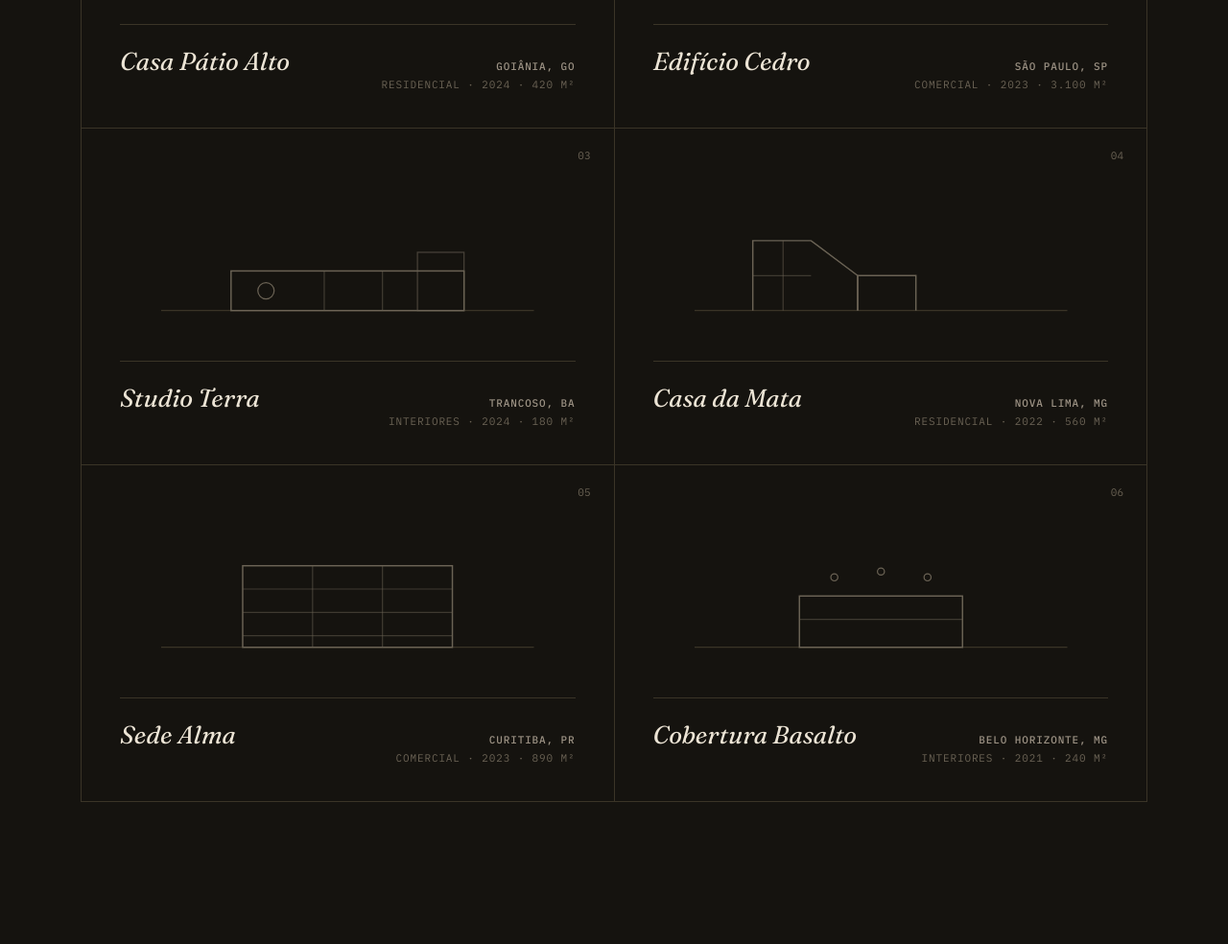
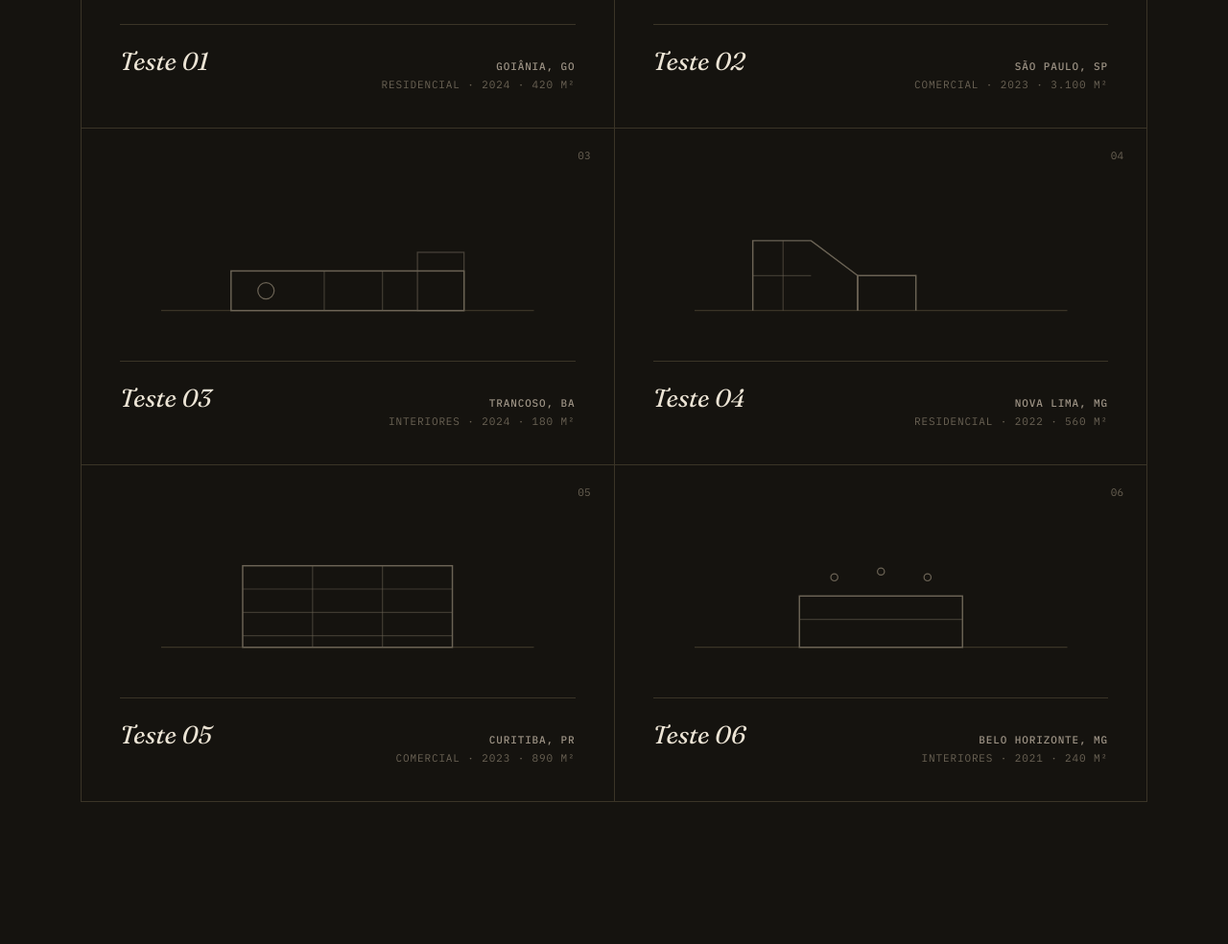
Before and after one commit to LookMyWombo/jc-arquitetura, a plain HTML site: page index.html in a window 1280 px wide. Shown: the part 3556-4540 px from the top of the page at 96% size. Drawn offline with Linux system fonts and the light colour scheme.

Commit message:
Update index.html

```diff
--- a/index.html
+++ b/index.html
@@ -768,7 +768,7 @@
             <img src="images/casa-patio-alto.png" alt="Fachada da Casa Pátio Alto, com marcenaria em ripas de madeira e marquise em concreto">
           </div>
           <div class="meta-row">
-            <h3>Casa Pátio Alto</h3>
+            <h3>Teste 01</h3>
             <div class="where"><b>Goiânia, GO</b>Residencial · 2024 · 420 m²</div>
           </div>
         </article>
@@ -779,7 +779,7 @@
             <img src="images/edificio-cedro-hq.png" alt="Fachada do Edifício Cedro, volume em dois pavimentos com revestimento em pedra e marquise em balanço">
           </div>
           <div class="meta-row">
-            <h3>Edifício Cedro</h3>
+            <h3>Teste 02</h3>
             <div class="where"><b>São Paulo, SP</b>Comercial · 2023 · 3.100 m²</div>
           </div>
         </article>
@@ -788,7 +788,7 @@
           <span class="num">03</span>
           <svg class="art" viewBox="0 0 320 140" fill="none"><line x1="0" y1="120" x2="320" y2="120" stroke="var(--line)"/><rect x="60" y="86" width="200" height="34" stroke="currentColor" stroke-width="1.2"/><circle cx="90" cy="103" r="7" stroke="currentColor" stroke-width="1"/><line x1="140" y1="86" x2="140" y2="120" stroke="currentColor" stroke-width="1" opacity=".5"/><line x1="190" y1="86" x2="190" y2="120" stroke="currentColor" stroke-width="1" opacity=".5"/><rect x="220" y="70" width="40" height="50" stroke="currentColor" stroke-width="1" opacity=".6"/></svg>
           <div class="meta-row">
-            <h3>Studio Terra</h3>
+            <h3>Teste 03</h3>
             <div class="where"><b>Trancoso, BA</b>Interiores · 2024 · 180 m²</div>
           </div>
         </article>
@@ -797,7 +797,7 @@
           <span class="num">04</span>
           <svg class="art" viewBox="0 0 320 140" fill="none"><line x1="0" y1="120" x2="320" y2="120" stroke="var(--line)"/><path d="M50 120V60h50l40 30v30" stroke="currentColor" stroke-width="1.2"/><path d="M140 120V90h50v30" stroke="currentColor" stroke-width="1.2"/><line x1="50" y1="90" x2="100" y2="90" stroke="currentColor" stroke-width="1" opacity=".5"/><line x1="76" y1="60" x2="76" y2="120" stroke="currentColor" stroke-width="1" opacity=".5"/></svg>
           <div class="meta-row">
-            <h3>Casa da Mata</h3>
+            <h3>Teste 04</h3>
             <div class="where"><b>Nova Lima, MG</b>Residencial · 2022 · 560 m²</div>
           </div>
         </article>
@@ -806,7 +806,7 @@
           <span class="num">05</span>
           <svg class="art" viewBox="0 0 320 140" fill="none"><line x1="0" y1="120" x2="320" y2="120" stroke="var(--line)"/><rect x="70" y="50" width="180" height="70" stroke="currentColor" stroke-width="1.2"/><line x1="70" y1="70" x2="250" y2="70" stroke="currentColor" stroke-width="1" opacity=".5"/><line x1="70" y1="90" x2="250" y2="90" stroke="currentColor" stroke-width="1" opacity=".5"/><line x1="70" y1="110" x2="250" y2="110" stroke="currentColor" stroke-width="1" opacity=".5"/><line x1="130" y1="50" x2="130" y2="120" stroke="currentColor" stroke-width="1" opacity=".5"/><line x1="190" y1="50" x2="190" y2="120" stroke="currentColor" stroke-width="1" opacity=".5"/></svg>
           <div class="meta-row">
-            <h3>Sede Alma</h3>
+            <h3>Teste 05</h3>
             <div class="where"><b>Curitiba, PR</b>Comercial · 2023 · 890 m²</div>
           </div>
         </article>
@@ -815,7 +815,7 @@
           <span class="num">06</span>
           <svg class="art" viewBox="0 0 320 140" fill="none"><line x1="0" y1="120" x2="320" y2="120" stroke="var(--line)"/><rect x="90" y="76" width="140" height="44" stroke="currentColor" stroke-width="1.2"/><line x1="90" y1="96" x2="230" y2="96" stroke="currentColor" stroke-width="1" opacity=".5"/><circle cx="120" cy="60" r="3" stroke="currentColor" stroke-width="1"/><circle cx="160" cy="55" r="3" stroke="currentColor" stroke-width="1"/><circle cx="200" cy="60" r="3" stroke="currentColor" stroke-width="1"/></svg>
           <div class="meta-row">
-            <h3>Cobertura Basalto</h3>
+            <h3>Teste 06</h3>
             <div class="where"><b>Belo Horizonte, MG</b>Interiores · 2021 · 240 m²</div>
           </div>
         </article>
```
